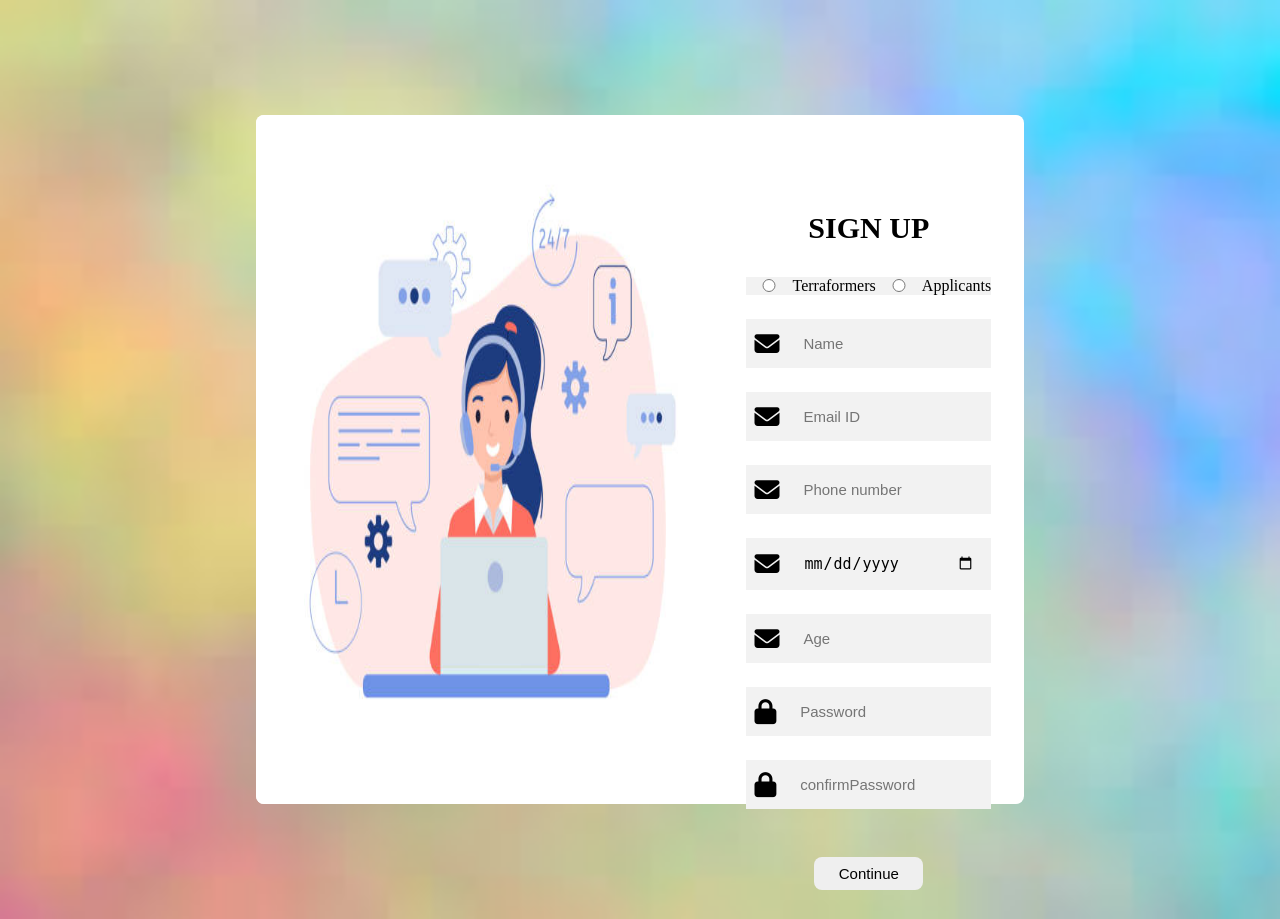
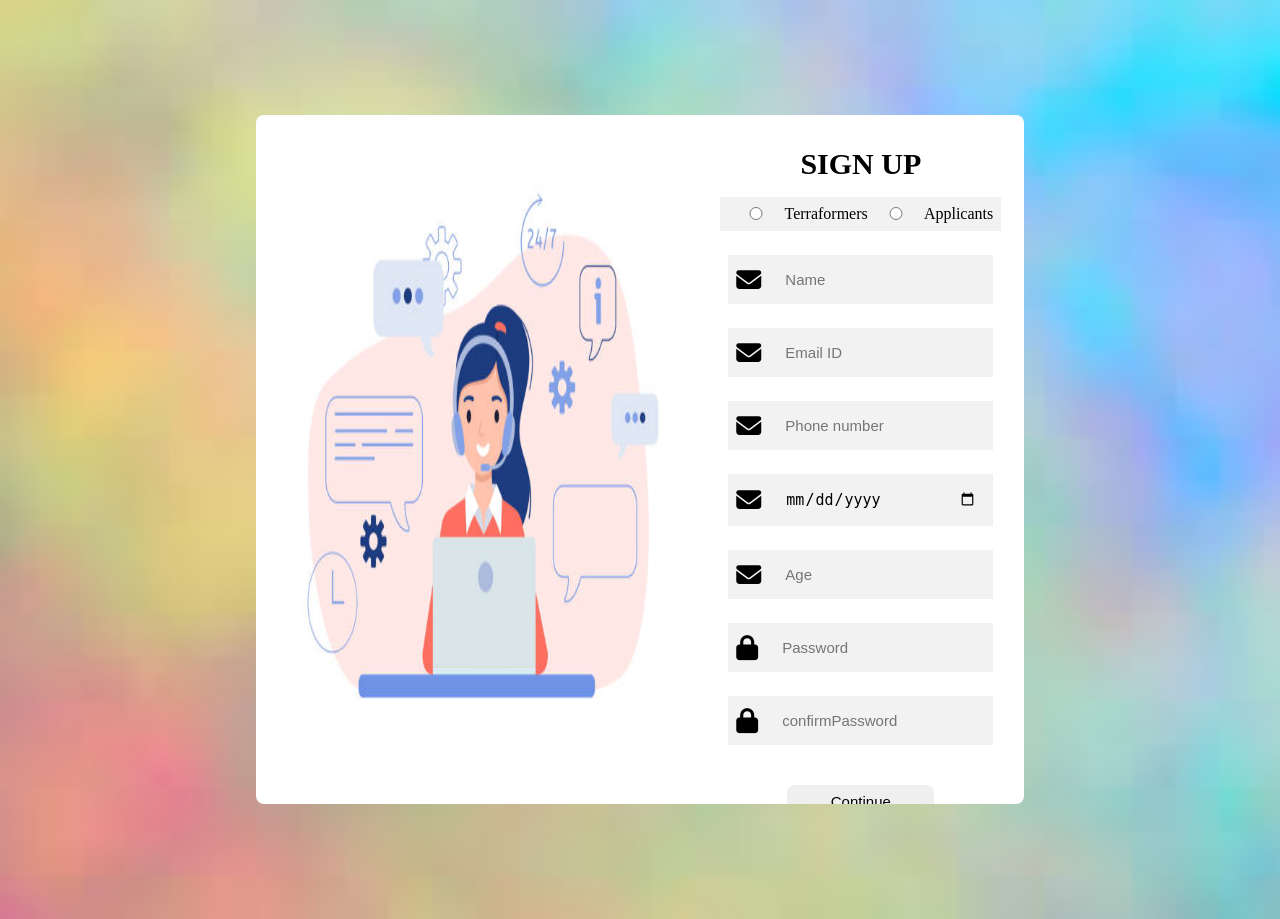
Before and after one commit to Deepzz20/JobAppproj, a PHP site: page /signup.php in a window 1280 px wide. Run offline with PHP 8.4, Linux system fonts and the light colour scheme; some libraries are stand-ins or nearby versions.

Commit message:
Add files via upload

```diff
--- a/proj/signup.php
+++ b/proj/signup.php
@@ -4,7 +4,7 @@
 <head>
     <meta name="viewport" content="width=device-width, initial-scale=1">
     <link rel="stylesheet" href="https://cdnjs.cloudflare.com/ajax/libs/font-awesome/6.3.0/css/all.min.css" />
-    <link rel="stylesheet" href="login.css">
+    <link rel="stylesheet" href="style.css">
 </head>
 
 <body>
--- /dev/null
+++ b/proj/style.css
@@ -0,0 +1,111 @@
+* {
+    margin: 0;
+    padding: 0;
+}
+
+body {
+    background-image: url('images.jpeg');
+    background-repeat: no-repeat;
+    background-position: center center;
+    background-attachment: fixed;
+    background-size: cover;
+    height: 100%;
+}
+
+.container1 {
+    background-color: white;
+    width: 60%;
+    height: 75vh;
+    margin: auto;
+    position: absolute;
+    top: 0;
+    left: 0;
+    right: 0;
+    bottom: 0;
+    border-radius: 0.5rem;
+    display: flex;
+    overflow-y: scroll;
+}
+
+.container1 .image {
+    display: inline-block;
+    width: 60%;
+}
+
+.container1 .image img {
+    height: 100%;
+    width: 100%;
+    border-radius: 0.5rem;
+}
+
+.container1 .form1 {
+    display: flex;
+    flex-direction: column;
+    align-items: center;
+    padding: 1rem;
+    width: 40%;
+}
+
+.container1 .form1 h3 {
+    padding: 1rem;
+    font-size: 30px;
+    text-align: center;
+}
+
+.input-area {
+    width: 90%;
+    border: none;
+    background-color: #f2f2f2;
+    margin-bottom: 1.5rem;
+    display: flex;
+    align-items: center;
+    justify-content: center;
+}
+
+.input-area i {
+    font-size: 25px;
+    padding: 0.5rem;
+}
+
+input {
+    border: none;
+    padding: 1rem;
+    width: 80%;
+    background-color: #f2f2f2;
+    font-size: 15px;
+}
+
+.btn-grp1 {
+    width: 100%;
+    text-align: center;
+}
+
+.btn-grp1 button {
+    padding: 0.5rem 0.5rem;
+    margin: 1rem;
+    border-radius: 0.5rem;
+    width: 50%;
+    border: none;
+    font-size: 15px;
+}
+
+.btn-grp1 button:hover {
+    outline: none;
+    box-shadow: 0px 1px 3px rgb(102, 99, 99);
+}
+
+.input-area:hover {
+    outline: none;
+    box-shadow: 0px 1px 3px rgb(80, 79, 79);
+}
+
+input:focus {
+    outline: none;
+    box-shadow: 0px 1px 3px rgb(80, 79, 79);
+    font-size: 15px;
+}
+
+#opt{
+    padding: 0.5rem;
+    width: 90%;
+}
```
